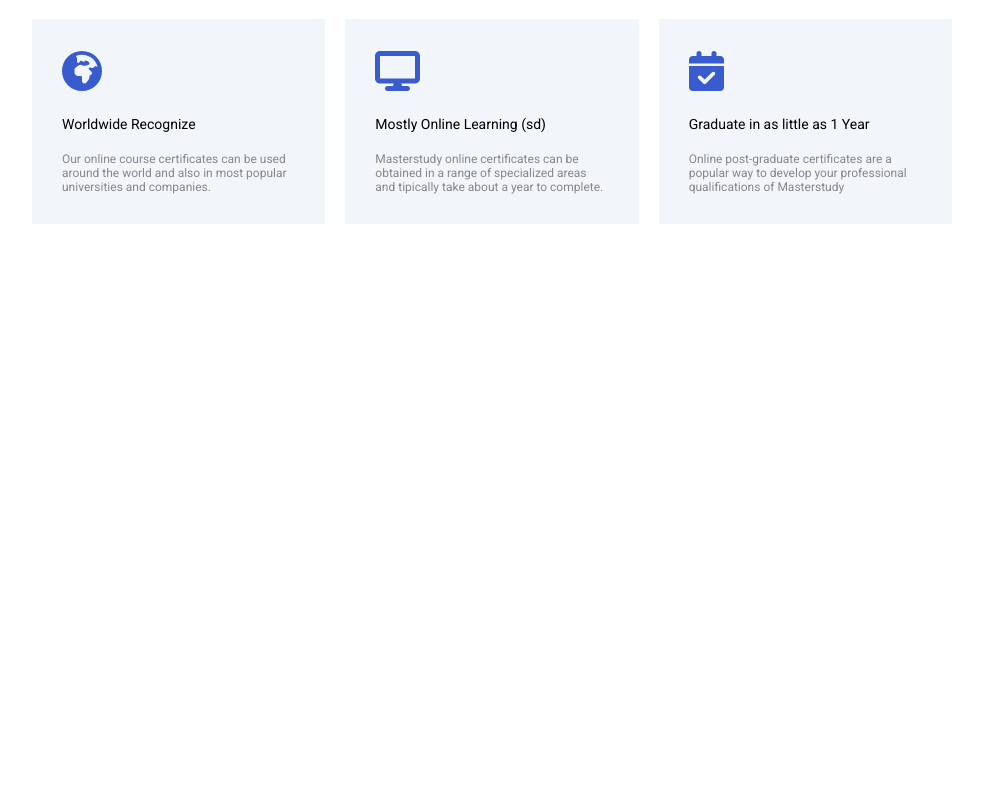
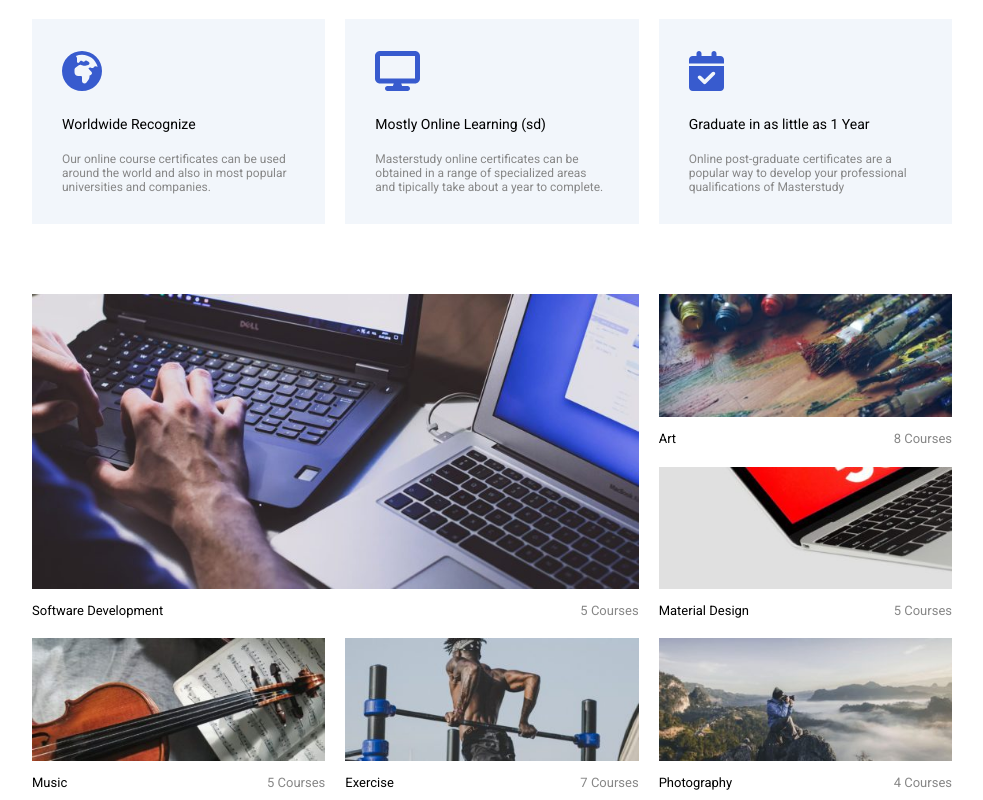
Before and after one commit to DavideCavallotto/proj-html-vuejs, a Vue app: page / in a window 1280 px wide. Shown: the part 626-1426 px from the top of the page, without its empty margins (148-1131 px from the left). Before the commit the page ends 860 px from the top, so only its background shows below. Built offline with nearby package versions, Linux system fonts and the light colour scheme.

Commit message:
ADD part of main

```diff
--- a/src/components/Advantages.vue
+++ b/src/components/Advantages.vue
@@ -28,16 +28,11 @@ export default {
 
     </div>
 
-
-
   </div>
 
 
 </template>
 
 <style lang="scss" scoped>
-.row {
 
-
-}
 </style>
--- /dev/null
+++ b/src/components/Courses.vue
@@ -0,0 +1,107 @@
+<script>
+import { store } from '../store';
+
+export default {
+    data() {
+        return {
+            store: store,
+        }
+    },
+
+}
+
+</script>
+
+<template>
+    <div class="container-medium">
+        <div class="row-up">
+            <div class="col-8">
+                <div class="card">
+                    <img src="public/images/cat_1-770x375.jpg" alt="">
+                    <div class="course">
+                        <p>Software Development</p>
+                        <p class="number-courses">5 Courses</p>
+                    </div>
+                </div>
+            </div>
+
+            <div class="col-4 d-flex">
+                <div class="card">
+                    <img src="public/images/cat_2-370x155.jpg" alt="">
+                    <div class="course">
+                        <p>Art</p>
+                        <p class="number-courses">8 Courses</p>
+                    </div>
+                </div>
+                <div class="card">
+                    <img src="public/images/cat_3-370x155.jpg" alt="">
+                    <div class="course">
+                        <p>Material Design</p>
+                        <p class="number-courses">5 Courses</p>
+                    </div>
+
+                </div>
+            </div>
+
+        </div>
+
+
+        <div class="row-down">
+            <div v-for="item in store.numberCourses" class="col-4">
+                <div class="card">
+                    <img :src="item.img" alt="">
+                    <div class="course">
+                        <p>{{ item.course }}</p>
+                        <p class="number-courses">{{ item.counter }} Courses</p>
+                    </div>
+
+                </div>
+            </div>
+
+        </div>
+    </div>
+
+
+
+
+
+
+
+</template>
+
+<style lang="scss" scoped>
+@use '../style/variables' as *;
+
+img {
+    margin-bottom: 10px;
+}
+
+p {
+    font-size: 13px;
+}
+.d-flex {
+    display: flex;
+    flex-direction: column;
+    justify-content: space-between;
+}
+.row-up,.row-down {
+    display: flex;
+    flex-wrap: wrap;
+}
+
+.col-8, .col-4 {
+    padding: 10px;
+}
+
+.course {
+    display: flex;
+    justify-content: space-between;
+
+    .number-courses {
+        color: $pj_color_grey;
+    }
+}
+
+
+
+</style>
--- a/src/components/Header.vue
+++ b/src/components/Header.vue
@@ -48,7 +48,9 @@ export default {
     </div>
 
   </div>
-  <HeaderSearchBar/>
+<HeaderSearchBar/>
+
+
 </template>
 
 <style lang="scss" scoped>
--- a/src/components/HeaderSearchBar.vue
+++ b/src/components/HeaderSearchBar.vue
@@ -64,6 +64,7 @@ export default {
 
 .navigation {
     display: flex;
+    justify-content: center;
     padding: 20px 100px;
     gap: 30px;
     font-size: 12px;
--- a/src/components/Main.vue
+++ b/src/components/Main.vue
@@ -1,20 +1,23 @@
 <script>
-import Hero from './Hero.vue';
 import Advantages from './Advantages.vue';
+import Courses from './Courses.vue';
+import { store } from '../store';
+import MainHero from './MainHero.vue';
 
 export default {
     data() {
         return {
-
+            store: store,
         }
     },
     methods: {
 
     },
     components: {
-        Hero,
-        Advantages
-    },
+    Advantages,
+    Courses,
+    MainHero
+},
     computed: {
 
     }
@@ -23,10 +26,9 @@ export default {
 </script>
 
 <template>
-    <Hero/>
+    <MainHero :item="store.heroComp"/>
     <Advantages/>
-
-
+    <Courses/>
 
 </template>
 
--- a/src/components/Hero.vue
+++ b/src/components/MainHero.vue
@@ -1,10 +1,12 @@
 <script>
 import Button from './Button.vue';
+import { store } from '../store';
 
 export default {
     data() {
         return {
-            textButton:'JOIN FOR FREE'
+            textButton:'JOIN FOR FREE',
+            store: store,
         }
     },
     methods: {
@@ -14,6 +16,9 @@ export default {
         Button
     },
     computed: {
+
+    },
+    props: {
 
     }
 }
@@ -31,7 +36,7 @@ export default {
                 <Button v-text="textButton"/>
             </div>
             <div class="col-6 screen">
-                <img src="public/images/base.png" alt="">
+                <img src="/images/base.png" alt="">
             </div>
 
         </div>
--- a/src/store.js
+++ b/src/store.js
@@ -79,7 +79,26 @@ export const store = reactive({
             title: 'Graduate in as little as 1 Year',
             text: 'Online post-graduate certificates are a popular way to develop your professional qualifications of Masterstudy'
         },
-    ]
+    ],
+
+    numberCourses: [
+        {
+            img: 'public/images/cat_5-370x155.jpg',
+            course: 'Music',
+            counter: '5'
+        },
+        {
+            img: 'public/images/cat_4-370x155.jpg',
+            course: 'Exercise',
+            counter: '7'
+        },
+        {
+            img: 'public/images/cat_6-370x155.jpg',
+            course: 'Photography',
+            counter: '4'
+        }
+    ],
+
 
 
 })
--- a/src/style/general.scss
+++ b/src/style/general.scss
@@ -37,6 +37,10 @@ a {
     flex-basis: calc((100% * 8) / 12 );
 }
 
+.col-12 {
+    flex-basis: calc((100% * 12) / 12 );
+}
+
 
 .container-small {
     width: 720px;
```
Also changed, not shown: src/components/Limitless.vue (added).
